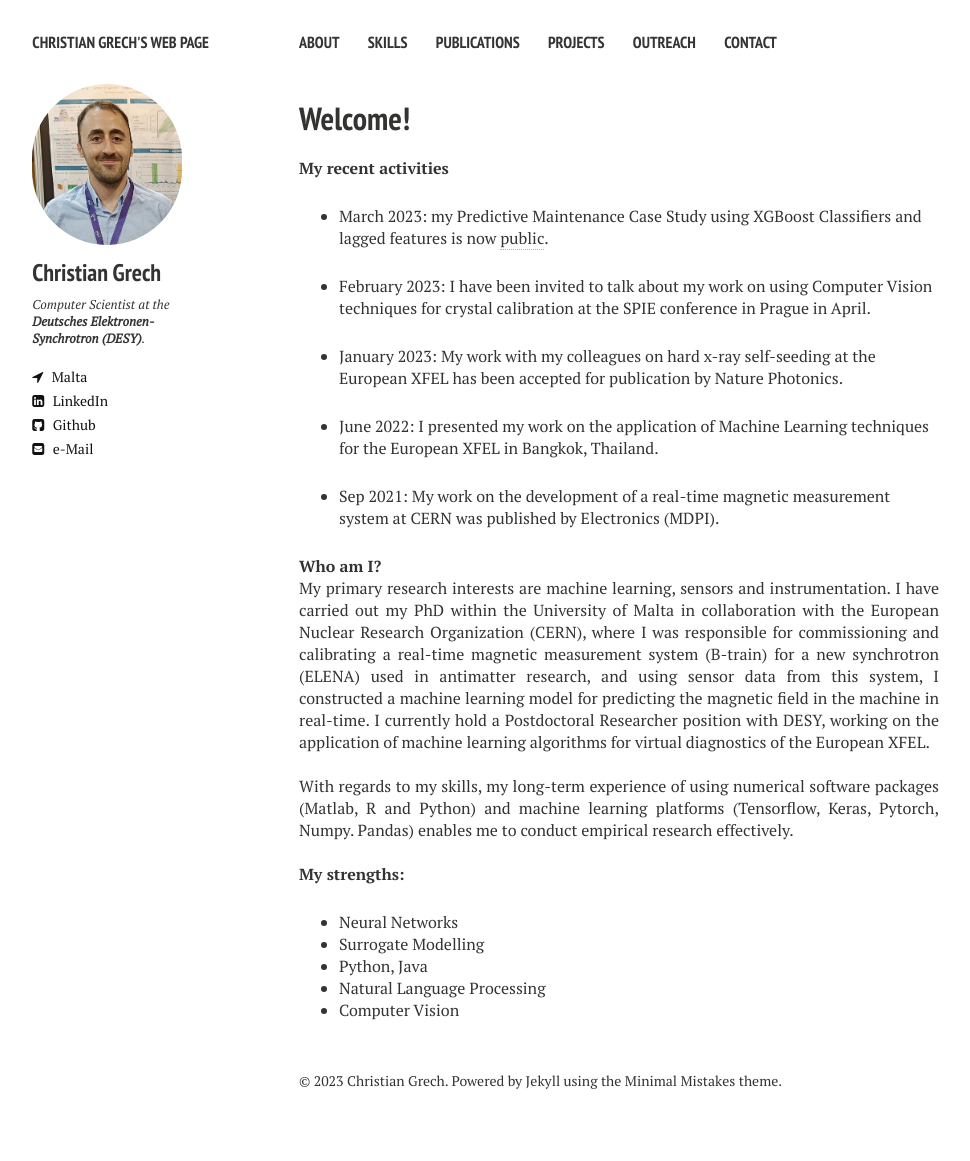
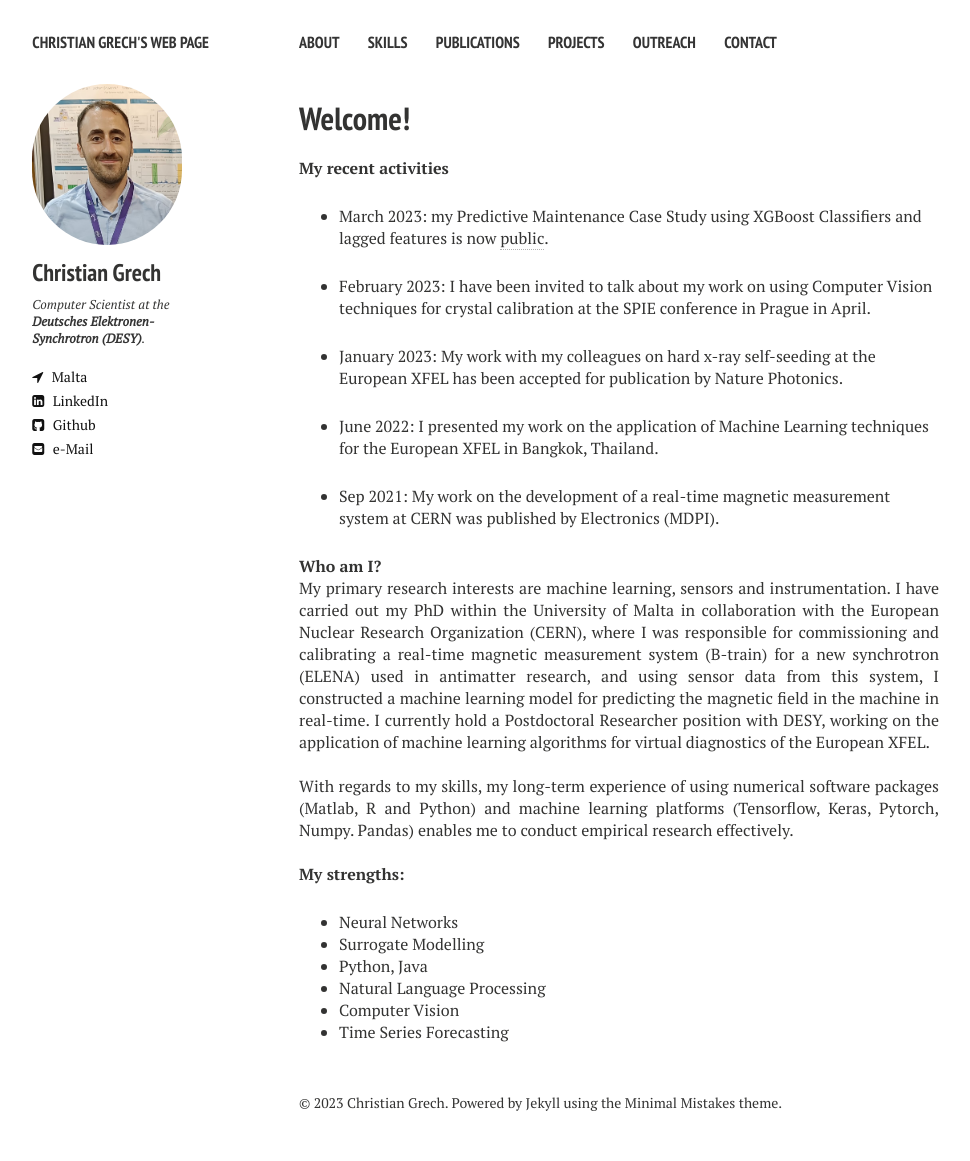
Before and after one commit to cgre23/cgre23.github.io, a Jekyll site: the page built from index.md, in a window 1280 px wide. Shown: the whole page, without its empty margins (21-991 px from the left). Built offline with Jekyll 4.4.1, drawn with Linux system fonts in a browser that asks for light colours; nearby versions of some CDN libraries; before the commit the page ends 1139 px from its top, so only the background shows below that.

Commit message:
Update index.md

```diff
--- a/index.md
+++ b/index.md
@@ -34,4 +34,5 @@ image: banner1.png
   <li>Python, Java</li>
   <li>Natural Language Processing</li>
   <li>Computer Vision</li>
+  <li>Time Series Forecasting</li>
 </ul>
```
